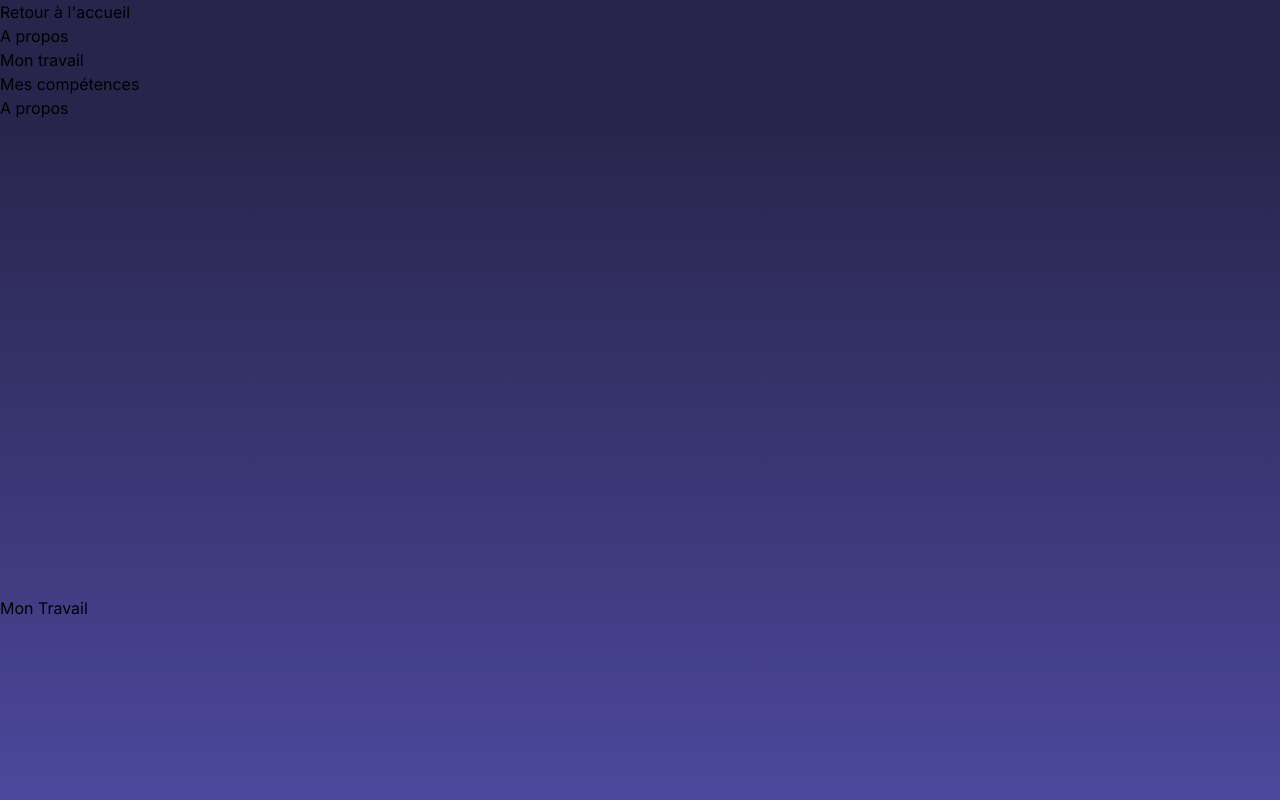
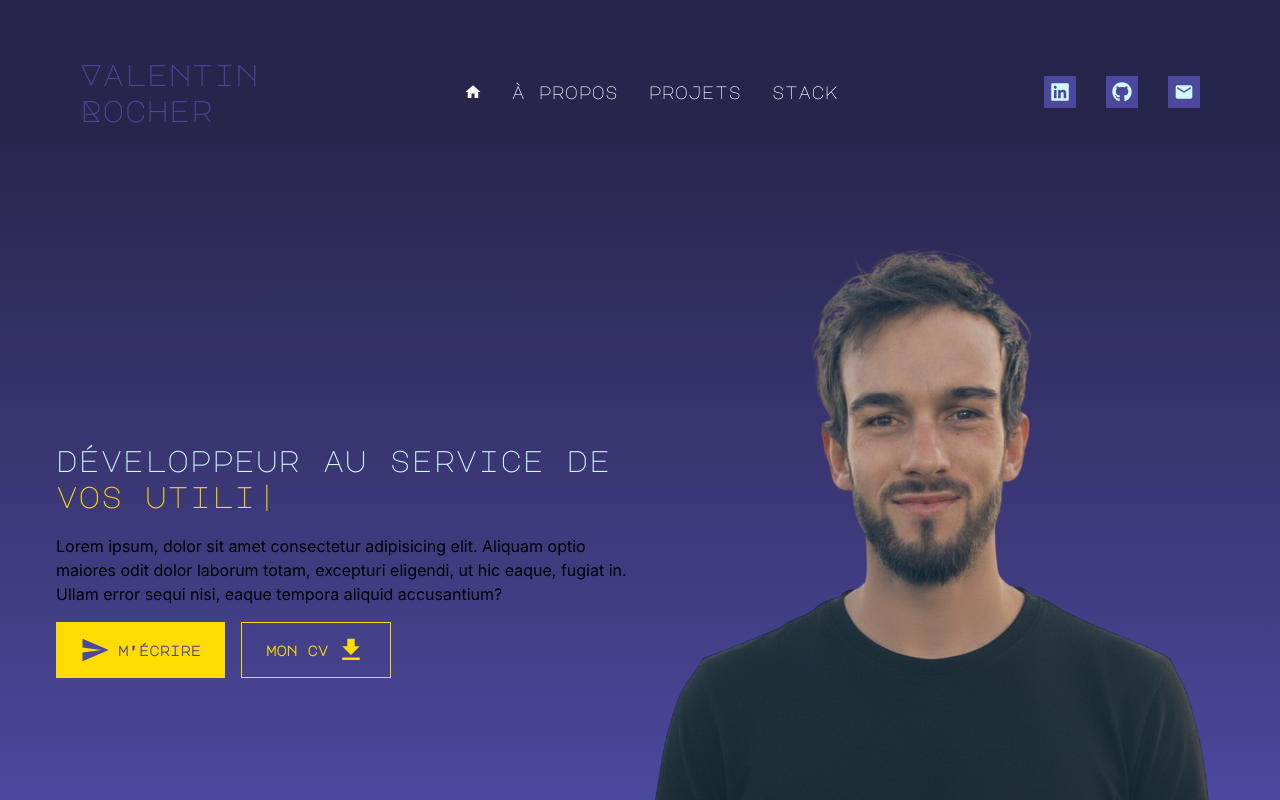
Before and after one commit to valantynrocher/valentin-portfolio, a Next.js app: page /dev in a window 1280 px wide. Built offline with nearby package versions, Linux system fonts and the light colour scheme; a web font is replaced by a local one.

Commit message:
feat: Work in progress Dev page
- Refactored layout components
- Stylized header/navigation
- Started first section content & styles

```diff
--- a/app/dev/layout.tsx
+++ b/app/dev/layout.tsx
@@ -1,5 +1,9 @@
+import Logo from "@/components/layout/Logo";
 import Link from "next/link";
 import React from "react";
+import { MdHome } from "react-icons/md";
+import "../globals.css";
+import SocialLinks from "@/components/layout/SocialLinks";
 
 const DevLayout = ({
   children,
@@ -7,31 +11,51 @@ const DevLayout = ({
   children: React.ReactNode;
 }>) => {
   return (
-    <div className="h-screen w-full overflow-auto fixed theme-tech bg-gradient-to-b from-[var(--bg-paper)] from-15% to-[var(--bg-default)]">
-      <header>
+    <div className="h-screen w-full overflow-auto scroll-smooth fixed theme-tech bg-gradient-to-b from-[var(--bg-paper)] from-15% to-[var(--bg-default)]">
+      <header className="header absolute left-0 top-0 w-full flex">
+        <div className="flex w-full px-14 lg:px-10 xl:px-20 justify-between items-center">
+          <div className="relative max-w-[250px]">
+            <Link href="/" className="font-button">
+              <Logo />
+            </Link>
+          </div>
           <nav aria-label="Navigation principale">
-          <ul>
+            <ul className="flex items-center gap-[15px] lg:gap-[30px] text-center text-secondary text-lg font-button">
               <li>
                 {/* Étape 4 : Lien vers la page d'accueil (racine) */}
-              <Link href="/">Retour à l&apos;accueil</Link>
+                <Link href="/" className="hover:text-accent">
+                  <MdHome />
+                </Link>
               </li>
 
               {/* Étape 5 : Liens vers les ancres de la page /dev */}
               <li>
-              <Link href="#presentation">A propos</Link>
+                <Link href="#presentation" className="hover:text-accent">
+                  à propos
+                </Link>
               </li>
               <li>
-              <Link href="#projets">Mon travail</Link>
+                <Link href="#projets" className="hover:text-accent">
+                  projets
+                </Link>
               </li>
               <li>
-              <Link href="#competences">Mes compétences</Link>
+                <Link href="#competences" className="hover:text-accent">
+                  stack
+                </Link>
               </li>
             </ul>
           </nav>
+          <SocialLinks />
+        </div>
       </header>
-      <main>{children}</main>
-      <footer>
+
+      {children}
+
+      <footer className="pt-14 lg:pt-[130px]">
+        <div className="px-10">
           <p>© 2025 Valentin Rocher. Tous droits réservés.</p>
+        </div>
       </footer>
     </div>
   );
--- a/app/dev/page.tsx
+++ b/app/dev/page.tsx
@@ -1,13 +1,59 @@
+import DynamicWords from "@/components/ui/DynamicWords";
+import valentinPortrait from "@/public/valentin-portrait.png";
+import Image from "next/image";
+import { MdSend, MdDownload } from "react-icons/md";
+
 const DevPage = () => {
   return (
     <>
-      <section id="presentation" className="h-[500px]">
-        <h2>A propos</h2>
+      <section id="presentation" className="pt-40">
+        <div className="px-14 flex flex-wrap items-center">
+          <div className="w-full lg:w-1/2 flex flex-col text-center lg:text-left">
+            <h1 className="text-1xl sm:text-2xl lg:text-3xl font-title text-primary mb-5">
+              développeur au service de <br className="hidden sm:inline" />
+              <DynamicWords
+                words={["votre métier", "vos utilisateurs", "vos process"]}
+              />
+            </h1>
+            <p>
+              Lorem ipsum, dolor sit amet consectetur adipisicing elit. Aliquam
+              optio maiores odit dolor laborum totam, excepturi eligendi, ut hic
+              eaque, fugiat in. Ullam error sequi nisi, eaque tempora aliquid
+              accusantium?
+            </p>
+            <div className="flex gap-4">
+              <a
+                href="mailto:valentinrocher@mailo.com"
+                className="mt-4 px-4 py-2 lg:px-6 lg:py-3 bg-accent font-button text-button text-xs lg:text-sm font-bold flex items-center gap-2 cursor-pointer"
+              >
+                <MdSend size={24} className="lg:size-[30px]" />
+                m'écrire
+              </a>
+              <a
+                href="/cv.pdf"
+                download="Valentin-Rocher-CV.pdf"
+                target="_blank"
+                rel="noopener noreferrer"
+                className="mt-4 px-4 py-2 lg:px-6 lg:py-3 border border-accent border-w-1 font-button text-accent text-xs lg:text-sm font-bold flex items-center gap-2 cursor-pointer"
+              >
+                mon cv
+                <MdDownload size={24} className="lg:size-[30px]" />
+              </a>
+            </div>
+          </div>
+          <div className="w-full lg:w-1/2">
+            <Image
+              src={valentinPortrait}
+              alt="Portrait de Valentin"
+              className="w-auto h-full left-0 right-0 bottom-[-8%] mx-auto"
+            />
+          </div>
+        </div>
       </section>
-      <section id="projets" className="h-[500px]">
+      <section id="projets" className="h-[500px] pt-14">
         <h2>Mon Travail</h2>
       </section>
-      <section id="competences" className="h-[500px]">
+      <section id="competences" className="h-[500px] pt-14">
         <h2>Mes compétences</h2>
       </section>
     </>
--- a/app/globals.css
+++ b/app/globals.css
@@ -6,7 +6,8 @@
   --accent: #ffdc00;
   --text-primary: #d0faff;
   --text-secondary: #ffffff;
-  --text-button: #4c489d;
+  --text-accent: var(--accent);
+  --text-button: var(--bg-default);
   --font-button: var(--font-tech);
   --font-title: var(--font-tech);
 }
@@ -17,7 +18,8 @@
   --accent: #c12f62;
   --text-primary: #4c489d; /* bleu #004b9c; */
   --text-secondary: #000000;
-  --text-button: #d0faff;
+  --text-accent: var(--accent);
+  --text-button: var(--bg-default);
   --font-button: var(--font-explore);
   --font-title: var(--font-explore);
 }
@@ -32,6 +34,16 @@
       transform: rotate(20deg);
     }
   }
+
+  @keyframes blinking {
+    0%,
+    100% {
+      opacity: 1;
+    }
+    50% {
+      opacity: 0;
+    }
+  }
 }
 
 @theme inline {
@@ -44,6 +56,7 @@
   --font-button: var(--font-button);
   --font-title: var(--font-title);
   --animate-swing: swing 1s ease-in-out infinite;
+  --animate-blinking: blinking 0.8s step-end infinite;
 }
 
 body {
@@ -61,3 +74,7 @@ body {
   -ms-overflow-style: none;
   scrollbar-width: none;
 }
+
+.header {
+  padding-block: calc(var(--spacing) * 14);
+}
--- a/app/page.tsx
+++ b/app/page.tsx
@@ -1,90 +1,12 @@
 "use client";
+import Logo from "@/components/layout/Logo";
+import SocialLinks from "@/components/layout/SocialLinks";
 import { Popup } from "@/components/Popup";
 import valentinPortrait from "@/public/valentin-portrait.png";
 import Image from "next/image";
 import Link from "next/link";
 import { useEffect, useRef, useState } from "react";
-import { FaGithub, FaLinkedin } from "react-icons/fa";
-import {
-  MdEmail,
-  MdHandshake,
-  MdOutlineExplore,
-  MdSwipe,
-} from "react-icons/md";
-
-const Logo = ({ className = "" }: { className?: string }) => (
-  <h2
-    className={
-      className + " text-2xl lg:text-3xl font-title text-[var(--bg-default)]"
-    }
-  >
-    <span className="font-bold">V</span>alentin
-    <br />
-    <span className="font-bold">R</span>ocher
-  </h2>
-);
-
-const ExternalLinks = (props: {
-  classes?: {
-    root?: string;
-    link?: string;
-    icon?: string;
-  };
-}) => {
-  const classes = {
-    root: props.classes?.root || "",
-    icon: props.classes?.icon || "",
-    link: props.classes?.link || "",
-  };
-  return (
-    <div className={classes.root + " flex gap-[15px] lg:gap-[30px]"}>
-      <a
-        href="https://www.linkedin.com/in/valentin-rocher/"
-        target="_blank"
-        className={
-          classes.link +
-          " pointer-events-auto flex h-6 w-6 items-center justify-center bg-[var(--bg-default)] lg:h-8 lg:w-8"
-        }
-      >
-        <FaLinkedin
-          size={16}
-          className={
-            classes.icon + " lg:size-[20px] text-[var(--text-primary)]"
-          }
-        />
-      </a>
-      <a
-        href="https://github.com/valantynrocher"
-        target="_blank"
-        className={
-          classes.link +
-          " pointer-events-auto flex h-6 w-6 items-center justify-center bg-[var(--bg-default)] lg:h-8 lg:w-8"
-        }
-      >
-        <FaGithub
-          size={16}
-          className={
-            classes.icon + " lg:size-[20px] text-[var(--text-primary)]"
-          }
-        />
-      </a>
-      <a
-        href="mailto:valentinrocher@mailo.com"
-        className={
-          classes.link +
-          " pointer-events-auto flex h-6 w-6 items-center justify-center bg-[var(--bg-default)] lg:h-8 lg:w-8"
-        }
-      >
-        <MdEmail
-          size={16}
-          className={
-            classes.icon + " lg:size-[20px] text-[var(--text-primary)]"
-          }
-        />
-      </a>
-    </div>
-  );
-};
+import { MdHandshake, MdOutlineExplore, MdSwipe } from "react-icons/md";
 
 const Home = () => {
   const [theme, setTheme] = useState("tech");
@@ -123,7 +45,7 @@ const Home = () => {
       <header className="lg:hidden pointer-events-none absolute inset-0 z-20 flex flex-col p-14 pb-30">
         <div className="flex w-full items-center justify-between">
           <Logo />
-          <ExternalLinks
+          <SocialLinks
             classes={{
               link: `${theme === "explore" ? "rounded-full" : ""}`,
             }}
@@ -137,7 +59,7 @@ const Home = () => {
           <Image
             src={valentinPortrait}
             alt="Portrait de Valentin"
-            className="w-auto h-full absolute w-auto left-0 right-0 bottom-[-8%] mx-auto"
+            className="absolute h-full w-auto left-0 right-0 bottom-[-8%] mx-auto"
           />
         </div>
       </header>
@@ -181,7 +103,7 @@ const Home = () => {
 
         {/* Explore Section */}
         <section className="relative w-full flex-shrink-0 lg:w-1/2 h-full p-14 pb-30 bg-gradient-to-b from-[var(--bg-paper)] from-15% to-[var(--bg-default)] theme-explore flex flex-col justify-end lg:justify-between items-center lg:items-end snap-center">
-          <ExternalLinks
+          <SocialLinks
             classes={{
               root: "hidden lg:flex theme-explore",
               link: "rounded-full",
--- /dev/null
+++ b/components/layout/Logo/LogoComponent.tsx
@@ -0,0 +1,13 @@
+const LogoComponent = ({ className = "" }: { className?: string }) => (
+  <h2
+    className={
+      className + " text-2xl lg:text-3xl font-title text-[var(--bg-default)]"
+    }
+  >
+    Valentin
+    <br />
+    Rocher
+  </h2>
+);
+
+export default LogoComponent;
--- /dev/null
+++ b/components/layout/Logo/index.ts
@@ -0,0 +1,2 @@
+import Logo from "./LogoComponent";
+export default Logo;
--- /dev/null
+++ b/components/layout/SocialLinks/SocialLinksComponent.tsx
@@ -0,0 +1,66 @@
+import { FaGithub, FaLinkedin } from "react-icons/fa";
+import { MdEmail } from "react-icons/md";
+
+const SocialLinks = (props: {
+  classes?: {
+    root?: string;
+    link?: string;
+    icon?: string;
+  };
+}) => {
+  const classes = {
+    root: props.classes?.root || "",
+    icon: props.classes?.icon || "",
+    link: props.classes?.link || "",
+  };
+  return (
+    <div className={classes.root + " flex gap-[15px] lg:gap-[30px]"}>
+      <a
+        href="https://www.linkedin.com/in/valentin-rocher/"
+        target="_blank"
+        className={
+          classes.link +
+          " pointer-events-auto flex h-6 w-6 items-center justify-center bg-[var(--bg-default)] lg:h-8 lg:w-8"
+        }
+      >
+        <FaLinkedin
+          size={16}
+          className={
+            classes.icon + " lg:size-[20px] text-[var(--text-primary)]"
+          }
+        />
+      </a>
+      <a
+        href="https://github.com/valantynrocher"
+        target="_blank"
+        className={
+          classes.link +
+          " pointer-events-auto flex h-6 w-6 items-center justify-center bg-[var(--bg-default)] lg:h-8 lg:w-8"
+        }
+      >
+        <FaGithub
+          size={16}
+          className={
+            classes.icon + " lg:size-[20px] text-[var(--text-primary)]"
+          }
+        />
+      </a>
+      <a
+        href="mailto:valentinrocher@mailo.com"
+        className={
+          classes.link +
+          " pointer-events-auto flex h-6 w-6 items-center justify-center bg-[var(--bg-default)] lg:h-8 lg:w-8"
+        }
+      >
+        <MdEmail
+          size={16}
+          className={
+            classes.icon + " lg:size-[20px] text-[var(--text-primary)]"
+          }
+        />
+      </a>
+    </div>
+  );
+};
+
+export default SocialLinks;
--- /dev/null
+++ b/components/layout/SocialLinks/index.ts
@@ -0,0 +1,2 @@
+import SocialLinks from "./SocialLinksComponent";
+export default SocialLinks;
--- /dev/null
+++ b/components/ui/DynamicWords/DynamicWordsComponent.tsx
@@ -0,0 +1,73 @@
+"use client";
+import React, { useEffect, useState } from "react";
+import { DynamicWordsProps } from "./props";
+
+// Étape 2 : Utiliser React.FC (Function Component) et typer les props
+const DynamicWords: React.FC<DynamicWordsProps> = ({ words }) => {
+  // --- ÉTAT (STATE) ---
+  // (Pas de changement ici, TypeScript infère les types)
+  const [wordIndex, setWordIndex] = useState(0);
+  const [displayedText, setDisplayedText] = useState("");
+  const [isDeleting, setIsDeleting] = useState(false);
+
+  // --- VITESSES ---
+  const typingSpeed = 120;
+  const deletingSpeed = 80;
+  const pauseDuration = 2000;
+
+  // --- LOGIQUE (EFFECT) ---
+  useEffect(() => {
+    const currentWord = words[wordIndex];
+
+    const handleTick = () => {
+      if (isDeleting) {
+        setDisplayedText(currentWord.substring(0, displayedText.length - 1));
+      } else {
+        setDisplayedText(currentWord.substring(0, displayedText.length + 1));
+      }
+    };
+
+    let timer: NodeJS.Timeout; // Étape 3 : Typer le timer
+
+    if (!isDeleting && displayedText === currentWord) {
+      // Fini de taper -> pause -> commencer à supprimer
+      timer = setTimeout(() => {
+        setIsDeleting(true);
+      }, pauseDuration);
+    } else if (isDeleting && displayedText === "") {
+      // Fini de supprimer -> mot suivant -> commencer à taper
+      setIsDeleting(false);
+      setWordIndex((prevIndex) => (prevIndex + 1) % words.length);
+    } else {
+      // En cours...
+      timer = setTimeout(handleTick, isDeleting ? deletingSpeed : typingSpeed);
+    }
+
+    // Nettoyer le timer
+    return () => clearTimeout(timer);
+  }, [
+    displayedText,
+    isDeleting,
+    wordIndex,
+    words,
+    typingSpeed,
+    deletingSpeed,
+    pauseDuration,
+  ]);
+
+  // --- RENDU (JSX) ---
+  return (
+    <span className="relative">
+      {/* 1. L'animation visuelle */}
+      <span aria-hidden="true">
+        <span className="text-accent">{displayedText}</span>
+        <span className="animate-blink text-accent">|</span>
+      </span>
+
+      {/* 2. Le contenu pour SEO et Accessibilité */}
+      <span className="sr-only">{words.join(", ")}</span>
+    </span>
+  );
+};
+
+export default DynamicWords;
--- /dev/null
+++ b/components/ui/DynamicWords/index.ts
@@ -0,0 +1,2 @@
+import DynamicWords from "./DynamicWordsComponent";
+export default DynamicWords;
--- /dev/null
+++ b/components/ui/DynamicWords/props.ts
@@ -0,0 +1,3 @@
+export interface DynamicWordsProps {
+  words: string[];
+}
```
Also changed, not shown: 1 other file (tests, documents, lock files or other folders). Lines whose indentation alone changed are shown as unchanged.
